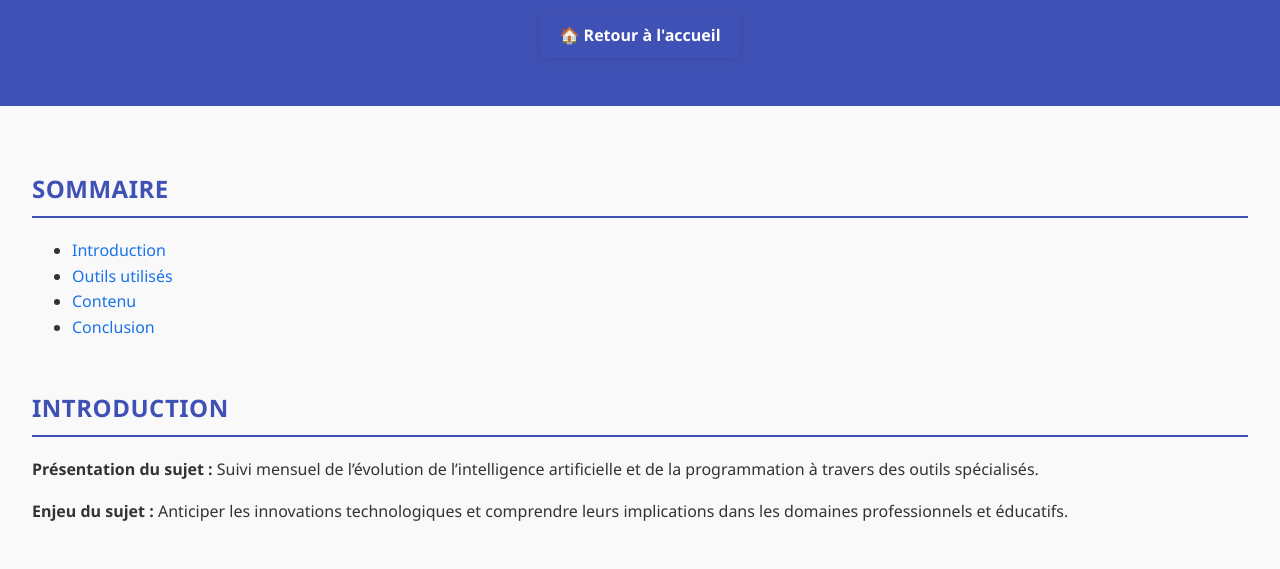
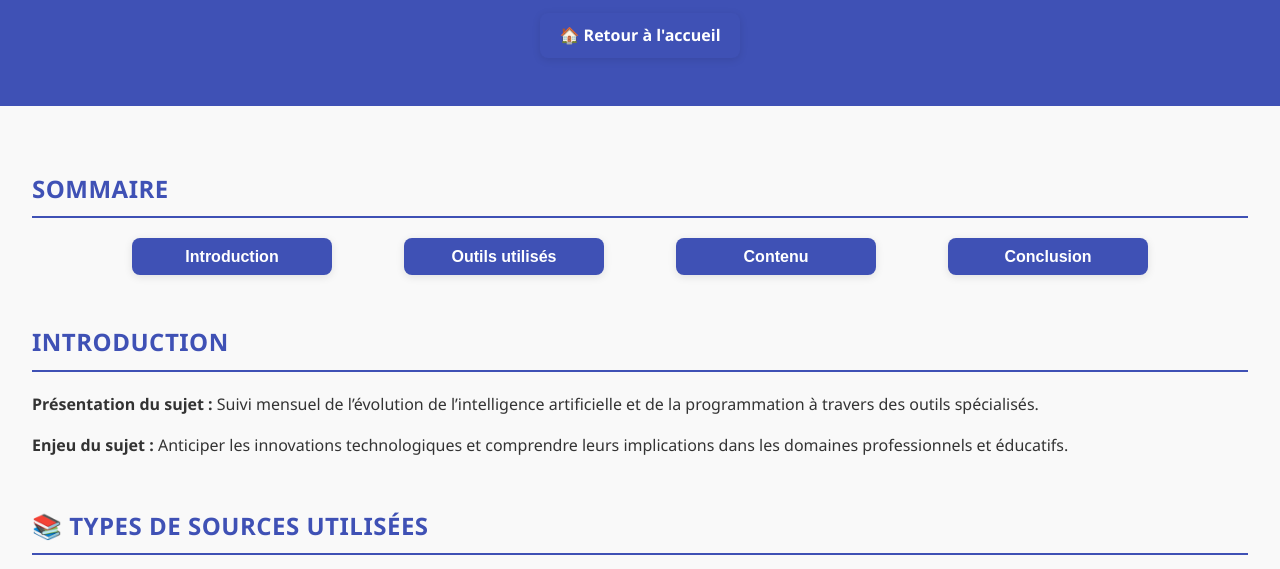
Before and after one commit to Hankloche/PortfolioE, a plain HTML site: page veille.html in a window 1280 px wide. Shown: the part 149-718 px from the top of the page. Drawn offline with Linux system fonts and the light colour scheme.

Commit message:
Add files via upload

```diff
--- a/styles-veille.css
+++ b/styles-veille.css
@@ -142,6 +142,40 @@ body {
     margin-bottom: 1rem;
   }
 
+  button {
+    background-color: #3f51b5;
+    color: white;
+    border: none;
+    padding: 0.6rem 1.2rem;
+    font-size: 1rem;
+    font-weight: 600;
+    border-radius: 8px;
+    cursor: pointer;
+    transition: background-color 0.3s ease, transform 0.2s ease;
+    box-shadow: 0 2px 8px rgba(0, 0, 0, 0.1);
+    width: 200px;
+  }
+
+  @media (max-width: 900px) {
+    .contentButton {
+        display: flex;
+        flex-direction: column;
+        align-items: center;
+        justify-content: space-between;
+        gap: 20px;
+      }
+  }
+  @media (min-width: 901px) {
+    .contentButton {
+        padding-right: 100px;
+        padding-left: 100px;
+        display: flex;
+        flex-direction: row;
+        align-items: center;
+        justify-content: space-between;
+      }
+  }
+
   .btn-home:hover {
     background-color: #303f9f;
     transform: translateY(-2px);
--- a/veille.html
+++ b/veille.html
@@ -17,14 +17,15 @@
 
     <!-- Sommaire -->
     <section>
-      <h2>Sommaire</h2>
-      <ul>
-        <li><a href="#intro">Introduction</a></li>
-        <li><a href="#outils">Outils utilisés</a></li>
-        <li><a href="#contenu">Contenu</a></li>
-        <li><a href="#conclusion">Conclusion</a></li>
-      </ul>
+        <h2>Sommaire</h2>
+        <div class="contentButton">
+          <button onclick="location.href='#intro'">Introduction</button>
+          <button onclick="location.href='#outils'">Outils utilisés</button>
+          <button onclick="location.href='#contenu'">Contenu</button>
+          <button onclick="location.href='#conclusion'">Conclusion</button>
+        </div>
     </section>
+
 
     <!-- Introduction -->
     <section id="intro">
```
Also changed, not shown: 1 other file.
